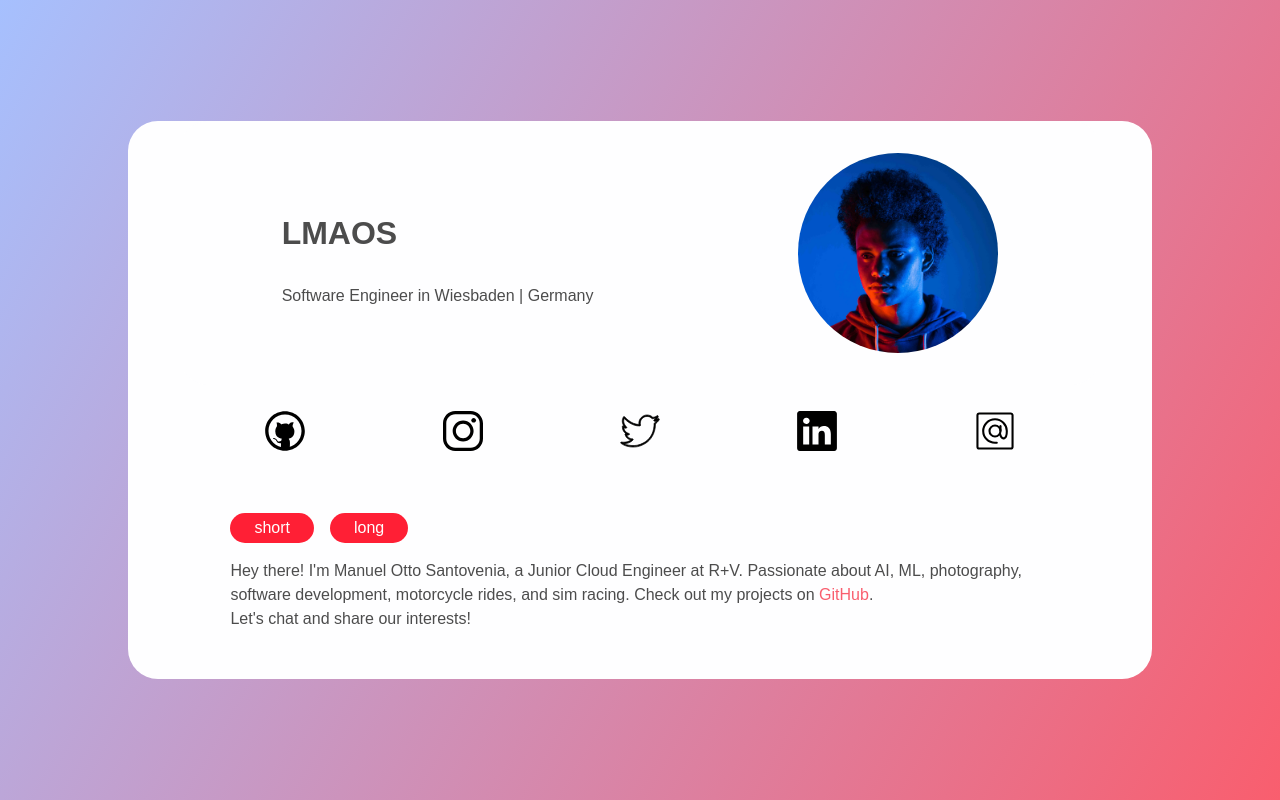
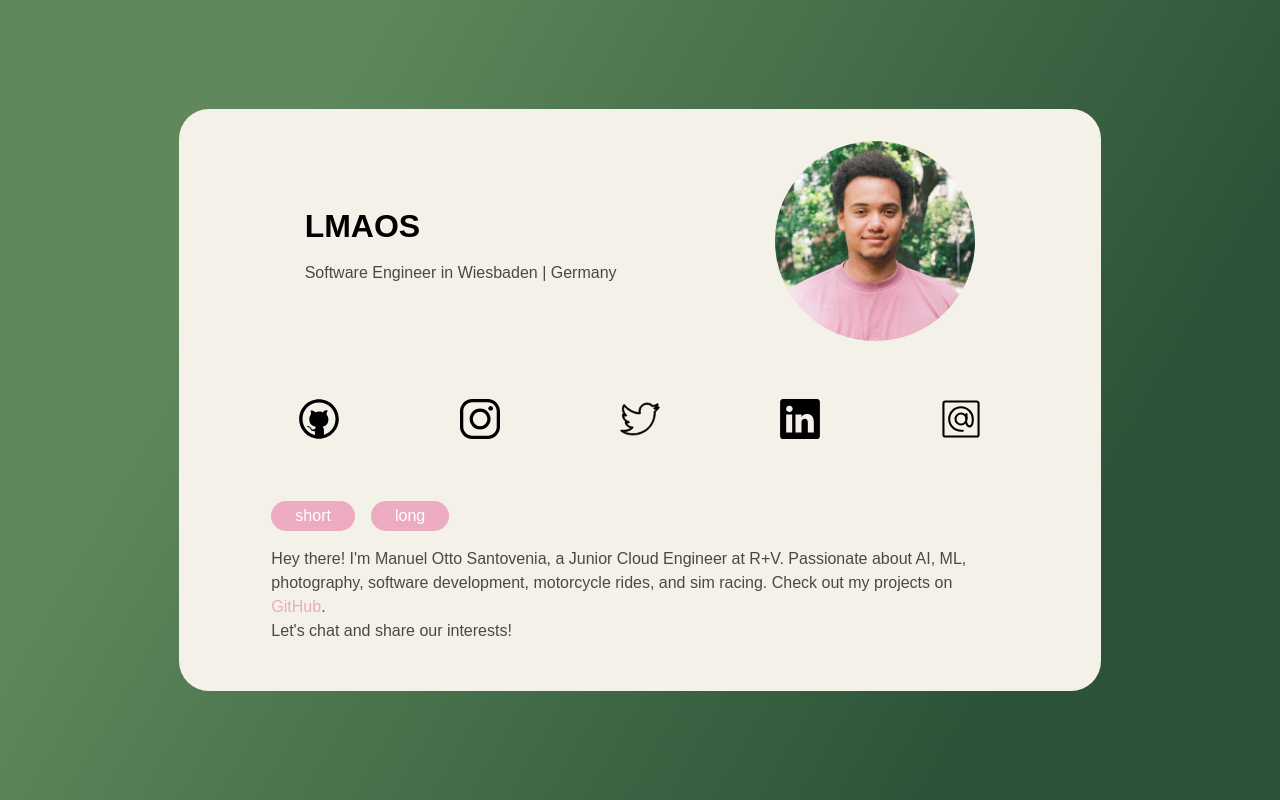
Before and after one commit to lmaos-code/personal-website, a SvelteKit app: page / in a window 1280 px wide. Built offline with nearby package versions, Linux system fonts and the light colour scheme.

Commit message:
feat: Added new Headshot + Updated colors to match the new Image

```diff
--- a/src/app.scss
+++ b/src/app.scss
@@ -16,7 +16,7 @@ button {
 	align-items: center;
 	justify-content: center;
 	color: #ffffff;
-	background-color: #ff1f35;
+	background-color: var(--color-accent);
 	border: 0px solid;
 	border-radius: 15px;
 	line-height: 20px;
@@ -30,9 +30,8 @@ p {
 }
 
 a {
-	color: var(--color-secondary);
+	color: var(--color-accent);
 	text-decoration: none;
-
 	&:hover {
 		text-decoration: underline;
 	}
@@ -41,6 +40,12 @@ a {
 h1 {
 	font-size: 2rem;
 	font-weight: 600;
+	color: #000000;
+	margin-block-end: 0.5em;
+}
+
+h2 {
+	color: #000000
 }
 
 input,
@@ -52,6 +57,16 @@ button {
 button:focus:not(:focus-visible) {
 	outline: none;
 }
+.app {
+	display: flex;
+	align-items: center;
+	justify-content: center;
+	flex-direction: column;
+	min-height: 100vh;
+	//background-color: var(--color-surface);
+	background-image: var(--background-gradient);
+	background-attachment: fixed;
+}
 
 /* Desktop styles */
 @media (min-width: 1024px) {
--- a/src/lib/BusinessCard/style.scss
+++ b/src/lib/BusinessCard/style.scss
@@ -1,14 +1,17 @@
 //styles for BusinessCard component
+h1{
+	text-align: center;
+}
+
 section.BCard {
 	display: flex;
 	flex-direction: column;
 	width: 90%;
 	max-width: 64rem;
-	margin: 5vw auto;
+	margin: 0px auto;
 	box-sizing: border-box;
 	border-radius: 30px;
 	gap: 1em;
-	transition: height 600ms ease-out;
 	background-color: var(--color-primary-container);
 }
 
@@ -29,7 +32,8 @@ section.BCard {
 	& div {
 		display: flex;
 		flex-direction: row;
-		justify-content: space-between;
+		justify-content: flex-end;
+		gap: 1em;
 		width: 80%;
 		margin: 0 auto;
 	}
@@ -50,7 +54,6 @@ section.BCard {
 	width: 90%;
 	margin: 0 auto;
 	padding-bottom: 2rem;
-	background-color: var(--color-primary-container);
 }
 
 #header img {
@@ -74,6 +77,9 @@ section.BCard {
 			gap: 1em;
 		}
 	}
+	h1 {
+		text-align: left;
+	}
 }
 
 /* Desktop styles */
--- a/src/routes/+layout.svelte
+++ b/src/routes/+layout.svelte
@@ -7,14 +7,3 @@
 		<slot />
 	</main>
 </div>
-
-<style>
-	.app {
-		display: flex;
-		flex-direction: column;
-		min-height: 100vh;
-		background-color: var(--color-surface);
-		background-image: var(--background-gradient);
-		background-attachment: fixed;
-	}
-</style>
--- a/src/routes/+page.svelte
+++ b/src/routes/+page.svelte
@@ -7,16 +7,6 @@
 	<meta name="description" content="LMAOS e-business card" />
 </svelte:head>
 
-<section>
+<div id="container">
 	<BusinessCard />
-</section>
-
-<style>
-	section {
-		min-height: 100vh;
-		background-size: 100vw 100vh;
-		display: flex;
-		justify-content: center;
-		align-items: center;
-	}
-</style>
+</div>
--- a/src/variables.scss
+++ b/src/variables.scss
@@ -1,18 +1,26 @@
 /* Variables and mixins declared here will be available in all other SCSS files */
 :root {
+	/* CSS HEX */
+	--cal-poly-green: #2C5337ff;
+	--sea-green: #5F895Dff;
+	--lavender-pink: #ecabc1;
+	--alabaster: #F4F1E9ff;
+
+
 	--font-body: Arial, -apple-system, BlinkMacSystemFont, 'Segoe UI', Roboto, Oxygen, Ubuntu,
 		Cantarell, 'Open Sans', 'Helvetica Neue', sans-serif;
 	--font-mono: 'Fira Mono', monospace;
 	--color-text: rgba(0, 0, 0, 0.7);
-	--color-primary: #345ca8;
-	--color-secondary: #f95e6e;
-	--color-primary-container: #fefeff;
+	--color-primary: var(--sea-green);
+	--color-secondary: var(--cal-poly-green);
+	--color-accent: var(--lavender-pink);
+	--color-primary-container: var(--alabaster);
 	--color-surface: #f8fdff;
 	--color-on-surface: #001f25;
 	--color-outline: #757780;
 	--column-width: 42rem;
 	--column-margin-top: 4rem;
-	--background-gradient: linear-gradient(120deg, #a6c0fe 0%, #f95e6e 100%);
+	--background-gradient: linear-gradient(120deg, var(--color-primary) 20%, var(--color-secondary) 80%);
 	font-family: var(--font-body);
 	color: rgba(0, 0, 0, 0.7);
 }
```
Also changed, not shown: static/img/headshot.jpg.
